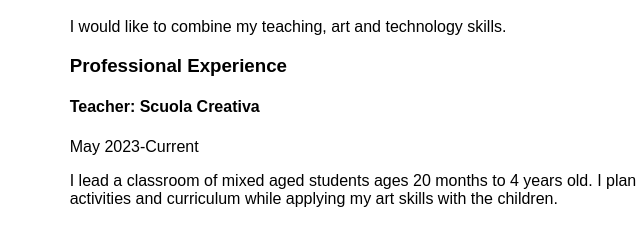
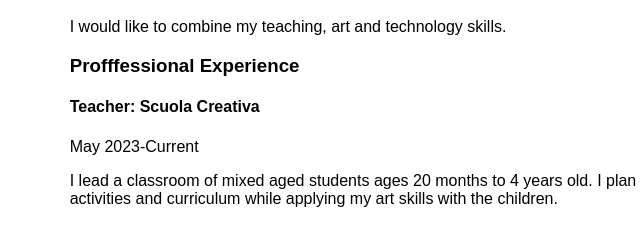
Before and after one commit to bennytalks/bennytalks.github.io, a plain HTML site: page Html/Resume.html in a window 1280 px wide. Shown: the part 211-437 px from the top of the page, 259-899 px from the left. Drawn offline with Linux system fonts and the light colour scheme.

Commit message:
Update Resume.html

```diff
--- a/Html/Resume.html
+++ b/Html/Resume.html
@@ -39,7 +39,7 @@
 
 			  <h1> Resume</h1>
 			  <p>I would like to combine my teaching, art and technology skills.</p>
-			  <h3>Professional Experience</h3>
+			  <h3>Profffessional Experience</h3>
 			  <h4>Teacher: Scuola Creativa</h4>
 			  <p>May 2023-Current</p>
 			  <p>I lead a classroom of mixed aged students ages 20 months to 4 years old. I plan activities and curriculum while applying my art skills with the children.</p>
```
